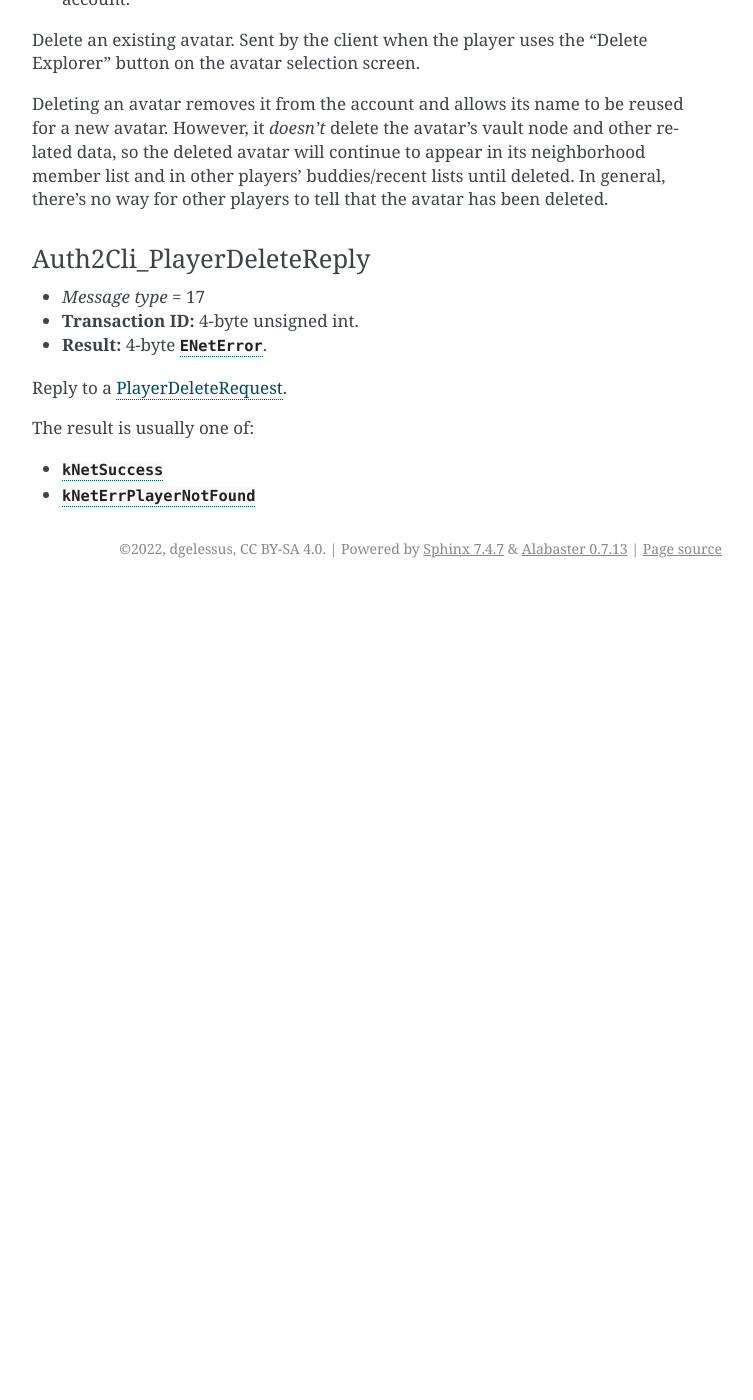
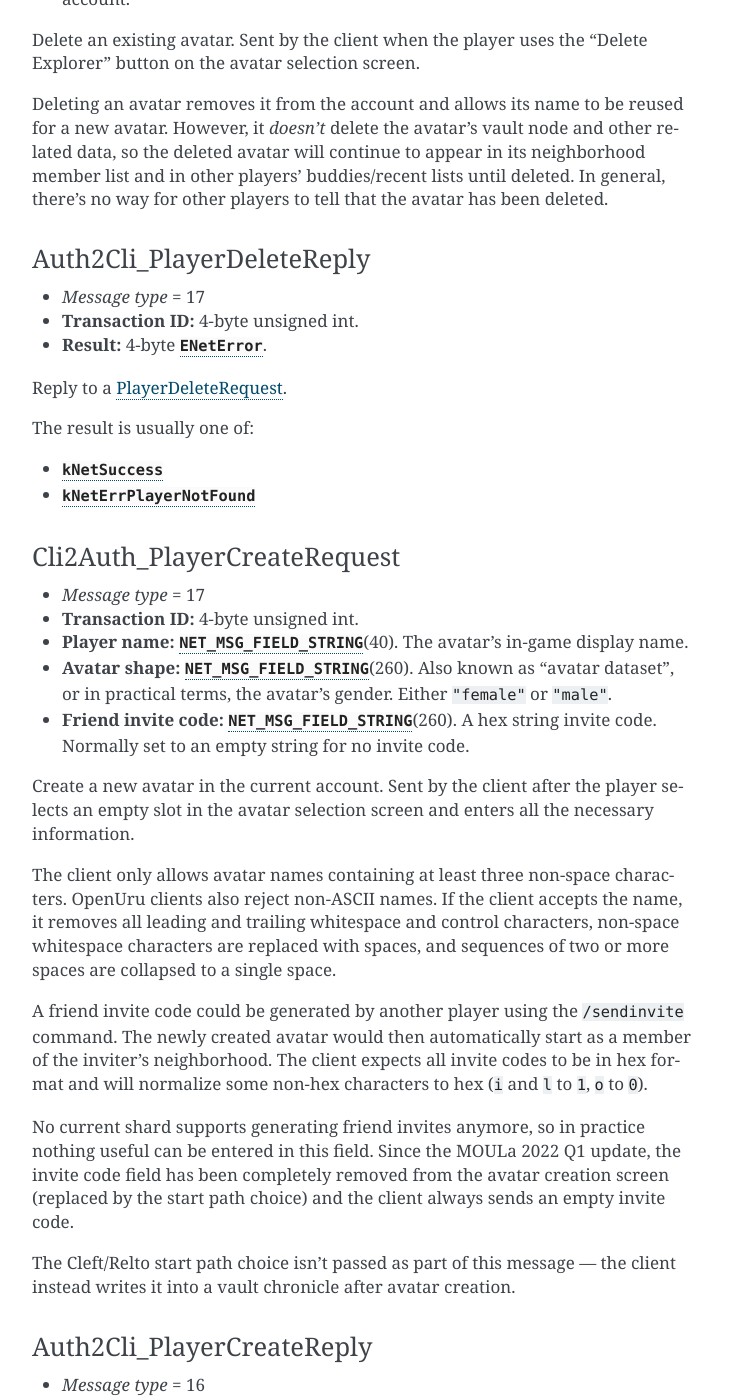
Before and after one commit to dgelessus/NAGUS, a Sphinx documentation site: the page built from docs/uru/auth_server.rst, in a window 1280 px wide and 1400 px high, scrolled down 18470 px. Shown: the whole window, without its empty margins (388-1141 px from the left). Built offline with Sphinx 7.4.7, drawn with Linux system fonts in a browser that asks for light colours; before the commit the page ends 19058 px from its top, so only the background shows below that; some of the changed text lies outside the part shown.

Commit message:
Document PlayerCreate messages

```diff
--- a/docs/uru/auth_server.rst
+++ b/docs/uru/auth_server.rst
@@ -80,7 +80,7 @@
    14,*PlayerUndeleteRequest*,,
    15,*PlayerSelectRequest*,,
    16,*PlayerRenameRequest*,,
-   17,PlayerCreateRequest,PlayerCreateReply,16
+   17,:ref:`PlayerCreateRequest <cli2auth_player_create_request>`,:ref:`PlayerCreateReply <auth2cli_player_create_reply>`,16
    18,*PlayerSetStatus*,,
    19,*PlayerChat*,*PlayerChat*,15
    20,UpgradeVisitorRequest,UpgradeVisitorReply,18
@@ -1032,3 +1032,89 @@
 
 * :cpp:enumerator:`kNetSuccess`
 * :cpp:enumerator:`kNetErrPlayerNotFound`
+
+.. _cli2auth_player_create_request:
+
+Cli2Auth_PlayerCreateRequest
+^^^^^^^^^^^^^^^^^^^^^^^^^^^^
+
+* *Message type* = 17
+* **Transaction ID:** 4-byte unsigned int.
+* **Player name:** :c:macro:`NET_MSG_FIELD_STRING`\(40).
+  The avatar's in-game display name.
+* **Avatar shape:** :c:macro:`NET_MSG_FIELD_STRING`\(260).
+  Also known as "avatar dataset",
+  or in practical terms,
+  the avatar's gender.
+  Either ``"female"`` or ``"male"``.
+* **Friend invite code:** :c:macro:`NET_MSG_FIELD_STRING`\(260).
+  A hex string invite code.
+  Normally set to an empty string for no invite code.
+
+Create a new avatar in the current account.
+Sent by the client after the player selects an empty slot in the avatar selection screen
+and enters all the necessary information.
+
+The client only allows avatar names containing at least three non-space characters.
+OpenUru clients also reject non-ASCII names.
+If the client accepts the name,
+it removes all leading and trailing whitespace and control characters,
+non-space whitespace characters are replaced with spaces,
+and sequences of two or more spaces are collapsed to a single space.
+
+A friend invite code could be generated by another player using the ``/sendinvite`` command.
+The newly created avatar would then automatically start as a member of the inviter's neighborhood.
+The client expects all invite codes to be in hex format
+and will normalize some non-hex characters to hex
+(``i`` and ``l`` to ``1``, ``o`` to ``0``).
+
+No current shard supports generating friend invites anymore,
+so in practice nothing useful can be entered in this field.
+Since the MOULa 2022 Q1 update,
+the invite code field has been completely removed from the avatar creation screen
+(replaced by the start path choice)
+and the client always sends an empty invite code.
+
+The Cleft/Relto start path choice isn't passed as part of this message ---
+the client instead writes it into a vault chronicle after avatar creation.
+
+.. _auth2cli_player_create_reply:
+
+Auth2Cli_PlayerCreateReply
+^^^^^^^^^^^^^^^^^^^^^^^^^^
+
+* *Message type* = 16
+* **Transaction ID:** 4-byte unsigned int.
+* **Result:** 4-byte :cpp:enum:`ENetError`.
+* **Player vault node ID:** 4-byte unsigned int.
+  KI number of the newly created avatar,
+  or 0 if avatar creation failed.
+* **Explorer:** 4-byte unsigned int.
+  1 if the new avatar is a full explorer,
+  or 0 if it's just a visitor
+  (or if avatar creation failed).
+* **Player name:** :c:macro:`NET_MSG_FIELD_STRING`\(40).
+  The player name from the :ref:`PlayerCreateRequest <cli2auth_player_create_request>`,
+  possibly adjusted by the server,
+  or left empty if avatar creation failed.
+* **Avatar shape:** :c:macro:`NET_MSG_FIELD_STRING`\(64).
+  The avatar shape from the :ref:`PlayerCreateRequest <cli2auth_player_create_request>`,
+  possibly adjusted by the server,
+  or left empty if avatar creation failed.
+
+Reply to a :ref:`PlayerCreateRequest <cli2auth_player_create_request>`.
+
+The avatar name and shape are normally identical to those sent in the request,
+but the server might have changed them,
+e. g. to remove unexpected characters from the name
+or to ensure that the avatar shape matches one of the two supported genders.
+
+The result is usually one of:
+
+* :cpp:enumerator:`kNetSuccess`
+* :cpp:enumerator:`kNetErrPlayerAlreadyExists`: There is already another avatar with the same name.
+* :cpp:enumerator:`kNetErrInvalidParameter`: The friend invite code is invalid.
+* :cpp:enumerator:`kNetErrPlayerNameInvalid`: The server is unhappy with the avatar name.
+* :cpp:enumerator:`kNetErrInviteNoMatchingPlayer`: The avatar associated with the friend invite code couldn't be found.
+* :cpp:enumerator:`kNetErrInviteTooManyHoods`: The avatar associated with the friend invite code has too many hoods (?).
+  Probably actually means too many members in the inviter's hood.
```
